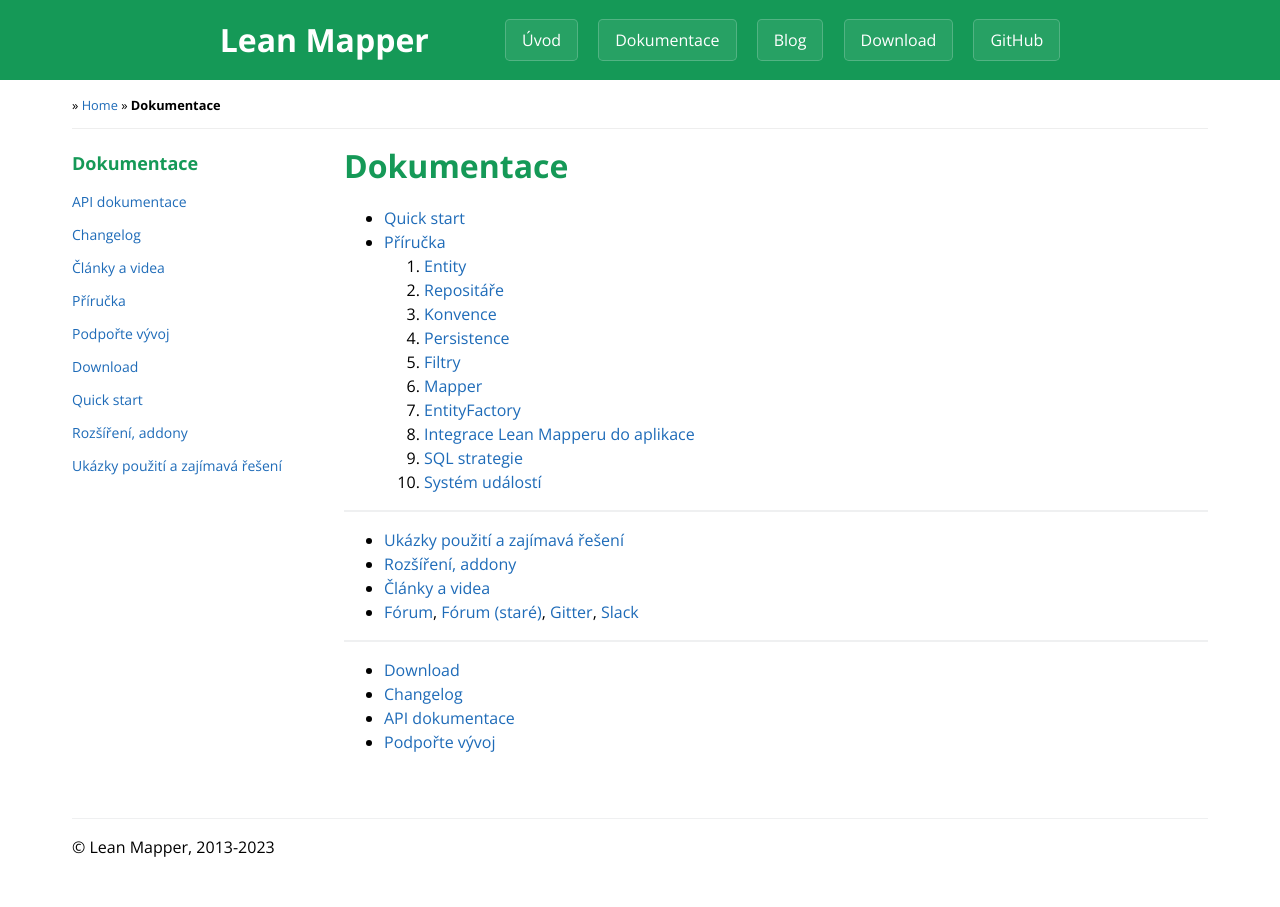
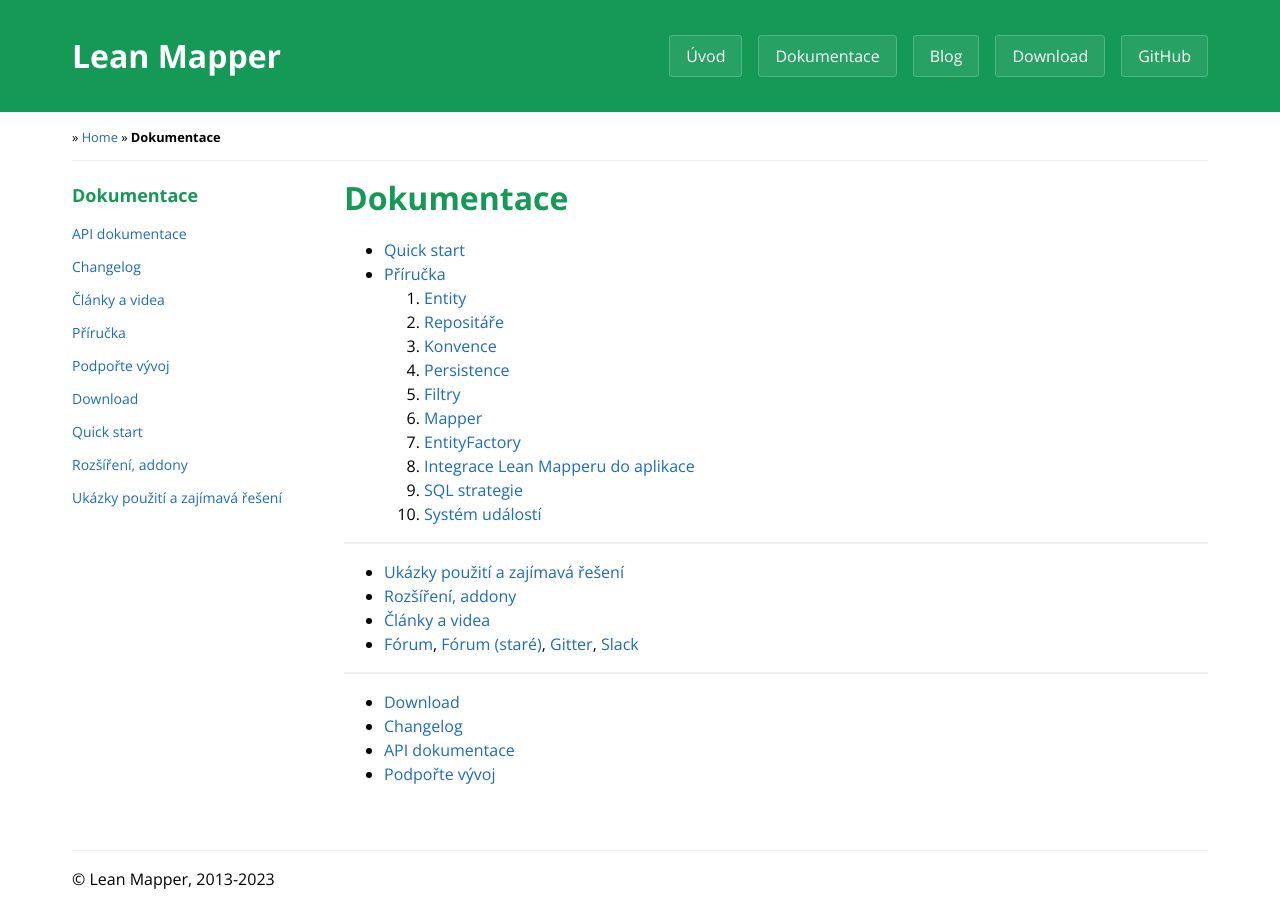
Before and after one commit to LeanMapper/LeanMapper.github.io, a Jekyll site: the page built from cs/index.md, in a window 1280 px wide. Built offline with Jekyll 4.4.1, drawn with Linux system fonts in a browser that asks for light colours.

Commit message:
CSS: added mainMenu & headerContainer

```diff
--- a/_includes/header.html
+++ b/_includes/header.html
@@ -1,9 +1,13 @@
-<h1 class="project-name"><a href="{{ '/' | prepend: site.baseurl }}">Lean Mapper</a></h1>
-{% if page.active == "home" %}
-<h2 class="project-tagline">Lean Mapper je malé ORM postavené nad knihovnou Dibi (abstraktní databázovou vrstvou pro PHP)</h2>
-{% endif %}
-<a class="btn" href="{{ '/' | prepend: site.baseurl }}">Úvod</a>
-<a class="btn" href="{{ '/cs/' | prepend: site.baseurl }}">Dokumentace</a>
-<a class="btn" href="{{ '/blog/' | prepend: site.baseurl }}">Blog</a>
-<a class="btn" href="{{ '/cs/download/' | prepend: site.baseurl }}">Download</a>
-<a class="btn" href="https://github.com/Tharos/LeanMapper">GitHub</a>
+<div class="headerContainer">
+	<h1 class="project-name"><a href="{{ '/' | prepend: site.baseurl }}">Lean Mapper</a></h1>
+	{% if page.active == "home" %}
+	<h2 class="project-tagline">Lean Mapper je malé ORM postavené nad knihovnou Dibi (abstraktní databázovou vrstvou pro PHP)</h2>
+	{% endif %}
+	<nav class="mainMenu">
+		<a class="mainMenuLink" href="{{ '/' | prepend: site.baseurl }}">Úvod</a>
+		<a class="mainMenuLink" href="{{ '/cs/' | prepend: site.baseurl }}">Dokumentace</a>
+		<a class="mainMenuLink" href="{{ '/blog/' | prepend: site.baseurl }}">Blog</a>
+		<a class="mainMenuLink" href="{{ '/cs/download/' | prepend: site.baseurl }}">Download</a>
+		<a class="mainMenuLink" href="https://github.com/Tharos/LeanMapper">GitHub</a>
+	</nav>
+</div>
--- /dev/null
+++ b/_sass/_headerContainer.scss
@@ -0,0 +1,25 @@
+.page-header-subpage .headerContainer {
+	display: flex;
+	flex-wrap: wrap;
+	gap: 1em 4em;
+	padding: 0 1rem;
+	align-items: center;
+	justify-content: center;
+	max-width: 75rem;
+    margin: 0 auto;
+    box-sizing: border-box;
+}
+
+
+@media only screen and (min-width: 40rem) {
+	.page-header-subpage .headerContainer {
+		justify-content: space-between;
+		padding: 1rem 2rem;
+	}
+}
+
+
+@media only screen and (min-width: 60rem) {
+	.page-header-subpage .headerContainer {
+	}
+}
--- /dev/null
+++ b/_sass/_mainMenu.scss
@@ -0,0 +1,43 @@
+.mainMenu {
+	display: flex;
+	flex-direction: row;
+	justify-content: center;
+	flex-wrap: wrap;
+	gap: 0.5em;
+}
+
+
+.mainMenuLink {
+    display: block;
+    color: #fff;
+    background-color: rgba(255, 255, 255, 0.08);
+    border-color: rgba(255, 255, 255, 0.2);
+    border-style: solid;
+    border-width: 1px;
+    border-radius: 0.23rem;
+    transition: color 0.2s, background-color 0.2s, border-color 0.2s;
+    padding: 0.5rem;
+    font-size: 0.875rem;
+}
+
+
+.mainMenuLink:hover,
+.mainMenuLink:focus,
+.mainMenuLink:active {
+	text-decoration: none;
+	background-color: rgba(255, 255, 255, 0.2);
+	border-color: rgba(255, 255, 255, 0.3);
+}
+
+
+@media only screen and (min-width: 60em) {
+	.mainMenu {
+		column-gap: 1em;
+	}
+
+
+	.mainMenuLink {
+		padding: 0.5em 1em;
+		font-size: 100%;
+	}
+}
--- a/_sass/_pageHeader.scss
+++ b/_sass/_pageHeader.scss
@@ -3,6 +3,7 @@
 	text-align: center;
 	background-color: #159957;
 }
+
 
 @media screen and (min-width: 64em) {
 	.page-header {
@@ -30,7 +31,6 @@
 	font-size: 2rem;
 	display: block;
 	vertical-align: middle;
-	margin-bottom: 0.75rem;
 }
 
 .page-header-subpage .btn {
--- a/css/main.scss
+++ b/css/main.scss
@@ -32,6 +32,7 @@ $on-laptop:        800px;
 @import "syntax-highlighting";
 @import "elements";
 @import "pageHeader";
+@import "headerContainer";
 @import "logo";
 @import "button";
 @import "mainContent";
@@ -39,5 +40,6 @@ $on-laptop:        800px;
 @import "github-light";
 @import "pageContainer";
 @import "contextMenu";
+@import "mainMenu";
 @import "posts";
 @import "footer";
```
